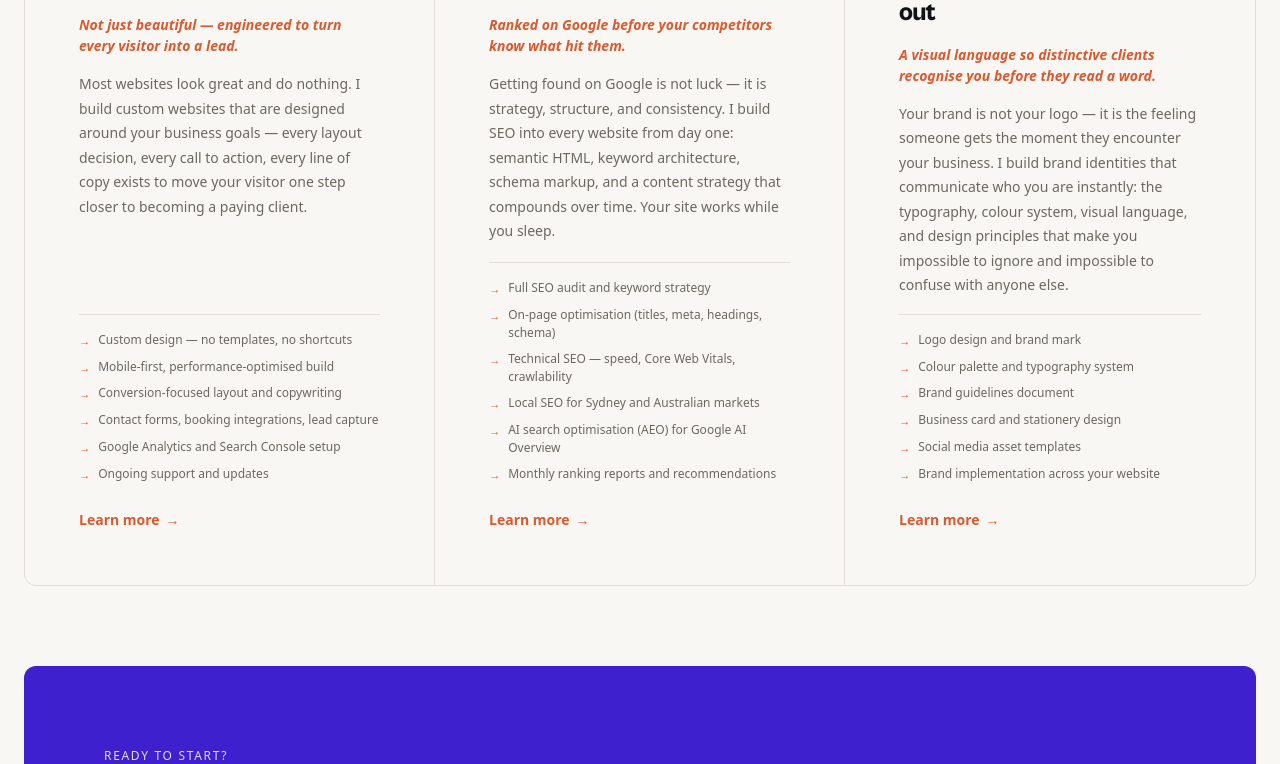
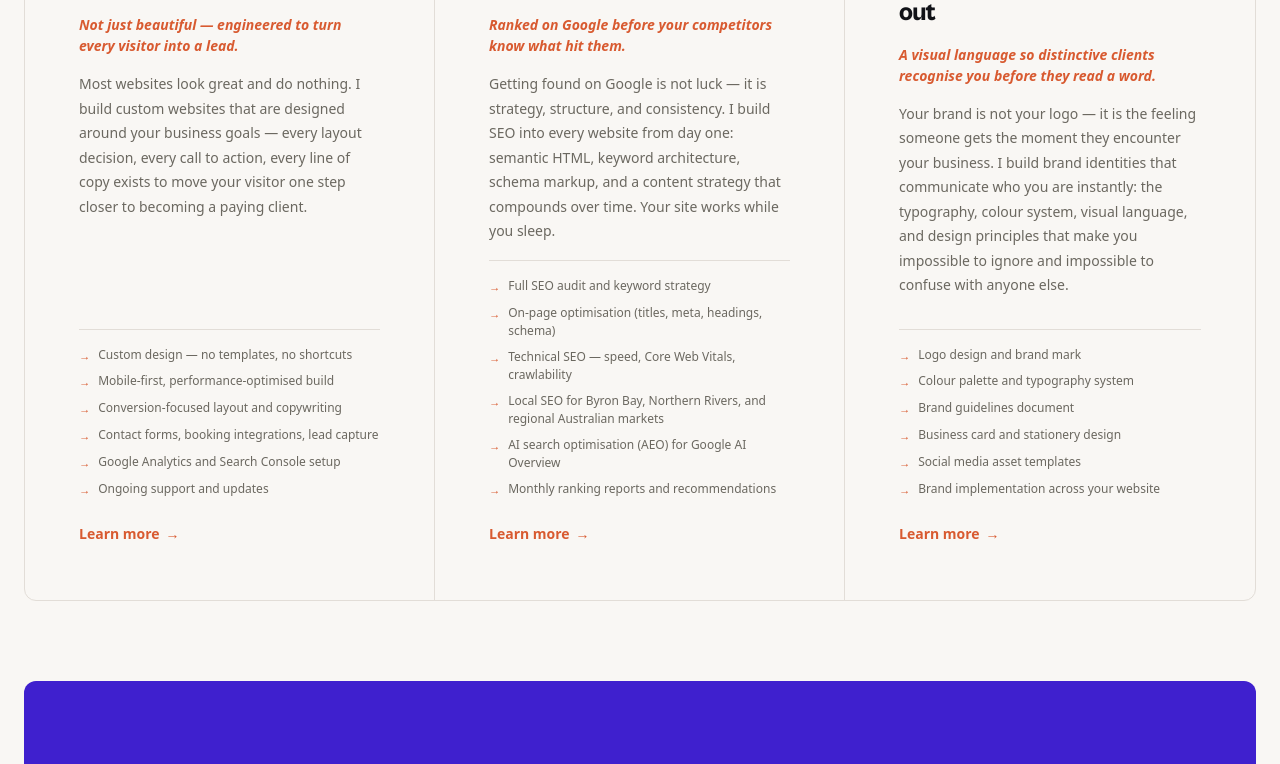
Before and after one commit to LiamHilton-Design/liam-hilton-designs, a React (Vite) app: page / in a window 1280 px wide. Shown: the part 1492-2256 px from the top of the page. Built offline with nearby package versions, Linux system fonts and the light colour scheme; no server answers; a web font is replaced by a local one.

Commit message:
fix: correct Calendly URL in ServicesSection, update SEO copy to Byron Bay/Northern Rivers

```diff
--- a/src/components/Sections/ServicesSection.jsx
+++ b/src/components/Sections/ServicesSection.jsx
@@ -56,8 +56,7 @@ import { Link } from 'react-router-dom'
 import './ServiceSection.css'
 
 // Replace with your actual Calendly URL
-const CALENDLY_URL = 'https://calendly.com/liamhiltondesigns/strategy-call'
-
+const CALENDLY_URL = 'https://calendly.com/liamhiltonwebdesign/30min'
 // ─── Animation variants ───────────────────────────────────────────────────────
 
 const sectionVariants = {
--- a/src/constants/servicesData.js
+++ b/src/constants/servicesData.js
@@ -53,8 +53,8 @@ export const servicesData = [
         'Full SEO audit and keyword strategy',
         'On-page optimisation (titles, meta, headings, schema)',
         'Technical SEO — speed, Core Web Vitals, crawlability',
-        'Local SEO for Sydney and Australian markets',
-        'AI search optimisation (AEO) for Google AI Overview',
+        'Local SEO for Byron Bay, Northern Rivers, and regional Australian markets',
+                'AI search optimisation (AEO) for Google AI Overview',
         'Monthly ranking reports and recommendations',
       ],
       href: '/contact',
```
